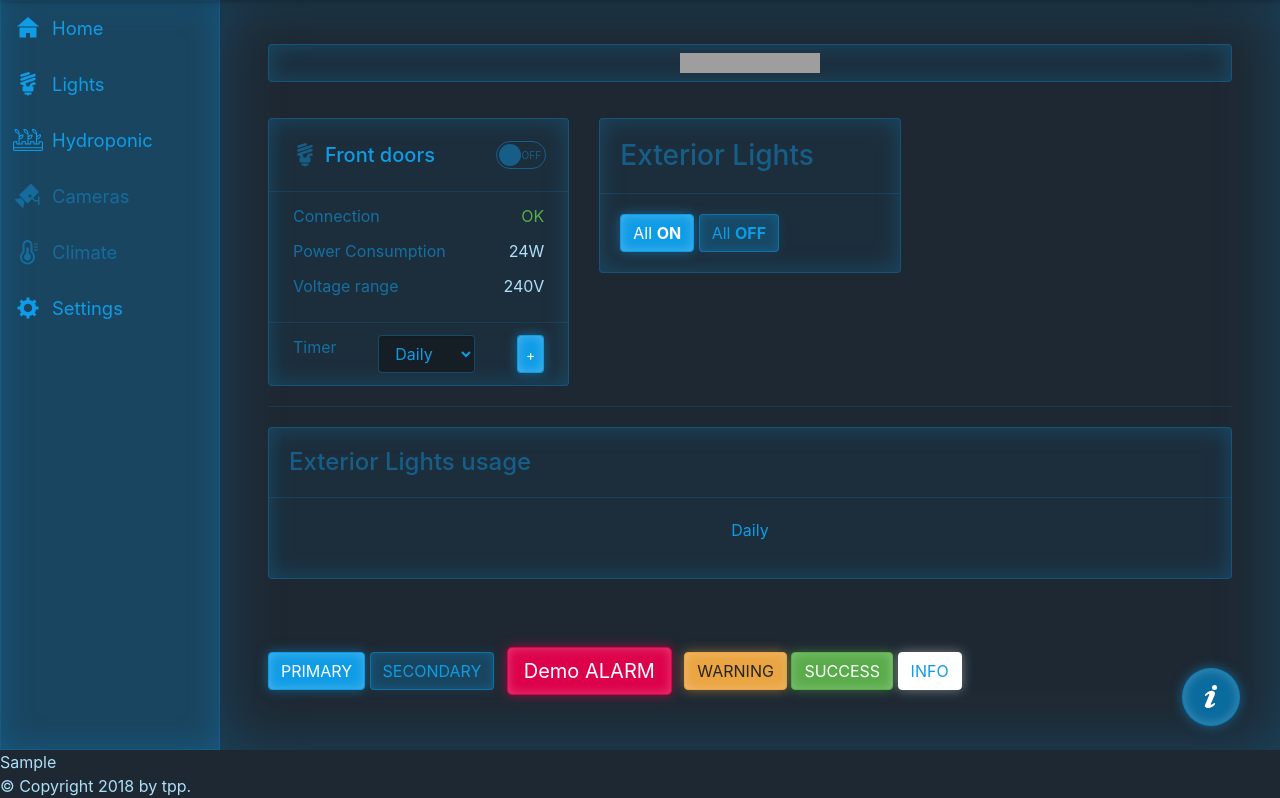
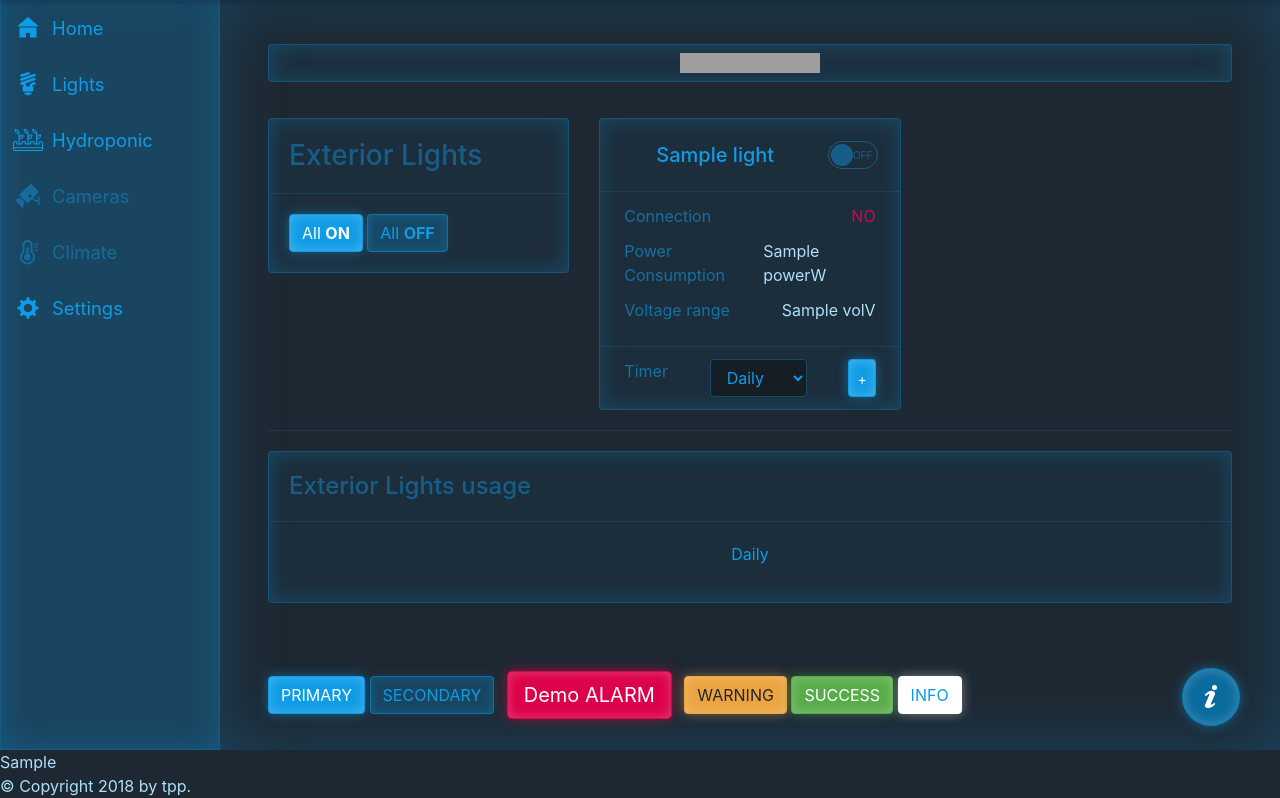
Before and after one commit to thachphongphong/home-iot, a Flask app: template api/templates/lights.html in a window 1280 px wide. Shown: the part 50-848 px from the top of the page. Run offline with Flask 2, Linux system fonts and the light colour scheme; the template is opened without the code that fills it: most values are stand-ins (such as "Sample title", 1, 10 or a date in 2020); parts of the project's set-up code (start-up, migrations or seed data) failed here and were passed over; some libraries are stand-ins or nearby versions; grey boxes are pictures that could not be loaded.

Commit message:
Remove check devId from session in mqtt  on message

```diff
--- a/api/app.py
+++ b/api/app.py
@@ -7,6 +7,7 @@ import json
 import os.path
 import configparser
 import sqlite3 as sql
+import re
 
 import pytz
 from flask import Flask, render_template, g, request, abort, session, redirect, url_for
@@ -48,6 +49,13 @@ socketio = SocketIO(app)
 bootstrap = Bootstrap(app)
 
 ## MQTT ##
+@mqtt.on_connect()
+def handle_connect(client, userdata, flags, rc):
+    app.logger.debug("MQTT is connected")
+    # for dev in get_devices():
+    #    app.logger.debug("Subscribe device topic %s" % id)
+    #    mqtt.subscribe("stat/"+dev.devId+"/POWER", 0)
+
 @mqtt.on_message()
 def handle_mqtt_message(client, userdata, message):
     data = dict(
@@ -55,23 +63,22 @@ def handle_mqtt_message(client, userdata, message):
         payload=message.payload.decode(),
         qos=message.qos,
     )
-    app.logger.debug("on_message %s: %s: %s " % (client, userdata, data['payload']))
-    for dev in get_devices():
-        topic = "stat/"+dev['devId']+"/POWER"
-        if(topic == data['topic']):
-            app.logger.debug("topic status change  %s: %s " % (topic, data['payload']))
-            status = 1 if data['payload'].lower() == 'on' else 0;
-            with app.app_context():
-                try:
-                    db = get_db()
-                    cur = db.cursor()
-                    cur.execute("UPDATE status SET status=? WHERE devId=?", (status, dev['devId']))
-                    cur.execute("INSERT INTO log VALUES(?,?,?)", (dev['devId'], status, datetime.now().strftime("%Y-%m-%d %H:%M:%S")))
-                    db.commit()
-                    app.logger.debug("Success update status db  %s: %s " % (dev['devId'], status))
-                except sql.Error as e:
-                    app.logger.debug("Database error: %s" % e)
-            socketio.emit('mqtt_message')
+    app.logger.debug("on_message %s: %s: %s " % (data['topic'], data['payload'], data['qos']))
+    with app.app_context():
+        try:
+            app.logger.debug("Message receive: %s" % data['topic'])
+            # Can check by query to db
+            if(re.match("stat/.*/POWER", data['topic'])):
+                devId = data['topic'].replace("stat/","").replace("/POWER","")
+                status = 1 if data['payload'].lower() == 'on' else 0;
+                db = get_db()
+                cur = db.cursor()
+                cur.execute("UPDATE status SET status=? WHERE devId=?", (status, devId))
+                cur.execute("INSERT INTO log VALUES(?,?,?)", (devId, status, datetime.now().strftime("%Y-%m-%d %H:%M:%S")))
+                db.commit()
+        except sql.Error as e:
+            app.logger.debug("Database error: %s" % e)
+        socketio.emit('mqtt_message')
 
 # @mqtt.on_log()
 # def handle_logging(client, userdata, level, buf):
@@ -95,14 +102,21 @@ def handle_mqtt_message(client, userdata, message):
 #         mqtt.subscribe(data['topic'], data['qos'])
 
 ## FUNCTION ##
+def subscribe():
+    for dev in get_devices():
+       mqtt.subscribe("stat/"+dev['devId']+"/POWER", 0)
+
+def un_subscribe():
+    for dev in get_devices():
+       mqtt.unsubscribe("stat/"+dev['devId']+"/POWER", 0)
 
 def get_devices():
     devices = []
     if session.get('devices'):
-        for dev in session.get('devices'):
+        for dev in session.get('devices',[]):
             devices.append(
                 dict(username = dev[0],
-            devId = dev[1],
+                devId = dev[1],
                 name = dev[2],
                 status = dev[3],
                 power = dev[4],
@@ -112,6 +126,13 @@ def get_devices():
                 )
             )
     return devices
+
+def get_devices_by_cat(cat):
+    cats = []
+    for dev in get_devices():
+        if(dev['cat'] == cat):
+            cats.append(dev)
+    return cats
 
 def checkToken(request):
     token = request.headers.get('Authorization')
@@ -192,7 +213,7 @@ def lights():
     if not session.get('logged_in'):
         return redirect(url_for('login'))
     else:
-        return render_template('lights.html')
+        return render_template('lights.html', lights = get_devices_by_cat('light'))
 
 @app.route('/hydroponic')
 def hydroponic():
@@ -223,6 +244,7 @@ def login():
             session['logged_in'] = True
             session['username'] = username
             session['devices'] = getUserDevice(username)
+            subscribe()
             return redirect(url_for('start'))
         else:
             app.logger.debug("Login is invalid")
@@ -233,7 +255,8 @@ def login():
 
 @app.route("/logout")
 def logout():
-    session['logged_in'] = False
+    un_subscribe()
+    session.clear()
     return redirect(url_for('login'))
 
 @app.template_filter()
@@ -323,13 +346,6 @@ def get_all_status():
     except sql.Error as e:
         app.logger.debug("Database error: %s" % e)
     return ""
-
-@mqtt.on_connect()
-def handle_connect(client, userdata, flags, rc):
-    app.logger.debug("MQTT is connected")
-    # for dev in get_devices():
-    #    app.logger.debug("Subscribe device topic %s" % id)
-    #    mqtt.subscribe("stat/"+dev.devId+"/POWER", 0)
 
 @app.route('/api/v1.0/timer', methods=['GET'])
 def get_timers():
--- a/api/static/js/iot-api.js
+++ b/api/static/js/iot-api.js
@@ -246,7 +246,7 @@ var _IOTdevices_
             });
         },
         showAddTimter: function () {
-            $('[id^=spinner-switch-]').each(function() {
+            $('[id^=spinner-]').each(function() {
                 if(!$(this).is(":hidden")){
                     $(this).next().prepend('<li class="list-group-item">' +
                     '<p class="specs">Timer</p>' +
--- a/api/templates/lights.html
+++ b/api/templates/lights.html
@@ -7,50 +7,8 @@
     <link href="/static/css/iot-light.css" rel="stylesheet">
 {% endblock %}
 {% block content %}
-    <!-- Exterior lights START -->
+{% if lights %}
 <div class="row" data-unit-group="switch-lights-ex">
-        <div class="col-sm-12 col-md-6 col-xl-4">
-            <div class="card" data-unit="switch-light-1">
-                <!-- Light switch START -->
-                <div class="card-body d-flex flex-row justify-content-start">
-                    <svg class="icon-sprite">
-                        <use class="glow" fill="url(#radial-glow)" xlink:href="/static/images/icons-sprite.svg#glow"/>
-                        <use xlink:href="/static/images/icons-sprite.svg#bulb-eco"/>
-                    </svg>
-                    <h5>Front doors</h5>
-                    <label class="switch ml-auto">
-                        <input type="checkbox" id="switch-light-1">
-                    </label>
-                </div>
-                <!-- Light switch END -->
-                <hr class="my-0">
-                <!-- Bulb details START -->
-                <ul class="list-group borderless px-1">
-                    <li class="list-group-item">
-                        <p class="specs">Connection</p>
-                        <p class="ml-auto mb-0 text-success">OK</p>
-                    </li>
-                    <li class="list-group-item pt-0">
-                        <p class="specs">Power Consumption</p>
-                        <p class="ml-auto mb-0">24W</p>
-                    </li>
-                    <li class="list-group-item pt-0 pb-4">
-                        <p class="specs">Voltage range</p>
-                        <p class="ml-auto mb-0">240V</p>
-                    </li>
-                </ul>
-                <!-- Bulb details END -->
-                <hr class="my-0">
-                <!-- Timer control - clockpicker START -->
-                <button id="spinner-switch-light-6" class="btn btn-primary" type="button" disabled>
-                    <span class="spinner-border spinner-border-sm" role="status" aria-hidden="true"></span>
-                    Loading...
-                </button>
-                <ul id="timer-switch-light-1" class="list-group borderless px-1">
-                </ul>
-                <!-- Timer control - clockpicker END -->
-            </div>
-        </div>
     <div class="col-sm-12 col-md-6 col-xl-4">
         <!-- ON/OFF all interior lights  START -->
         <div class="card">
@@ -67,8 +25,55 @@
         </div>
         <!-- ON/OFF all interior lights  END -->
     </div>
+    <!-- Exterior lights START -->
+    {% for light in lights %}
+    <div class="col-sm-12 col-md-6 col-xl-4">
+        <div class="card" data-unit="switch-{{ light['devId'] }}">
+            <!-- Light switch START -->
+            <div class="card-body d-flex flex-row justify-content-start">
+                <svg class="icon-sprite">
+                    <use xlink:href="/static/images/icons-sprite.svg#{{ light['icon'] }}"/>
+                </svg>
+                <h5>{{ light['name'] }}</h5>
+                <label class="switch ml-auto">
+                    <input type="checkbox" id="switch-{{ light['devId'] }}">
+                </label>
             </div>
-    <!-- Exterior lights END -->
+            <!-- Light switch END -->
+            <hr class="my-0">
+            <!-- Bulb details START -->
+            <ul class="list-group borderless px-1">
+                <li class="list-group-item">
+                    <p class="specs">Connection</p>
+                    {% if light['status'] == 1 %}
+                        <p class="ml-auto mb-0 text-success">OK</p>
+                    {% else %}
+                        <p class="ml-auto mb-0 text-danger">NO</p>
+                    {% endif %}
+                </li>
+                <li class="list-group-item pt-0">
+                    <p class="specs">Power Consumption</p>
+                    <p class="ml-auto mb-0">{{ light['power'] }}W</p>
+                </li>
+                <li class="list-group-item pt-0 pb-4">
+                    <p class="specs">Voltage range</p>
+                    <p class="ml-auto mb-0">{{ light['vol'] }}V</p>
+                </li>
+            </ul>
+            <!-- Bulb details END -->
+            <hr class="my-0">
+            <!-- Timer control - clockpicker START -->
+            <button id="spinner-{{ light['devId'] }}" class="btn btn-primary" type="button" disabled>
+                <span class="spinner-border spinner-border-sm" role="status" aria-hidden="true"></span>
+                Loading...
+            </button>
+            <ul id="timer-{{ light['devId'] }}" class="list-group borderless px-1">
+            </ul>
+            <!-- Timer control - clockpicker END -->
+        </div>
+    </div>
+    {% endfor %}
+    </div>
     <hr class="my-2">
     <!-- Interior Lights charts START -->
     <div class="row">
@@ -91,6 +96,7 @@
             </div>
         </div>
     </div>
+{% endif %}
 {% endblock %}
 {% block js %}
     {{ super() }}
```
Lines whose indentation alone changed are shown as unchanged.
